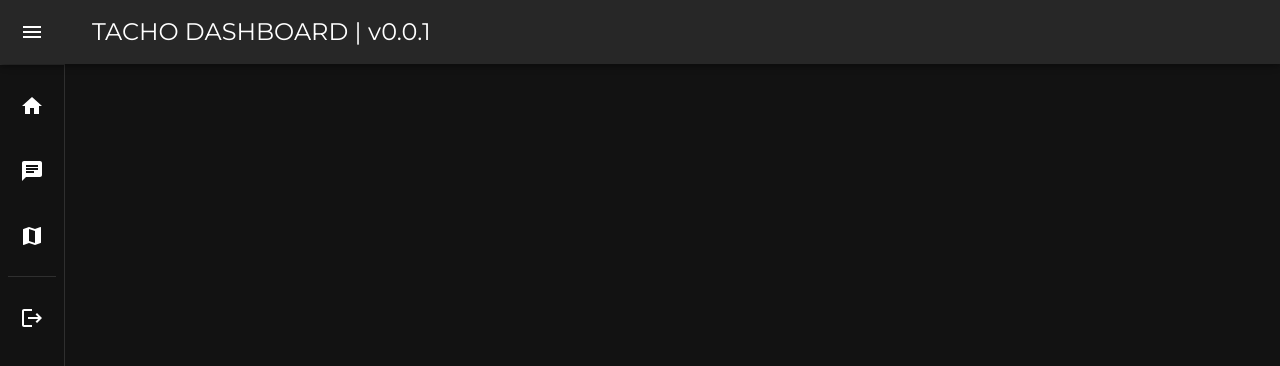
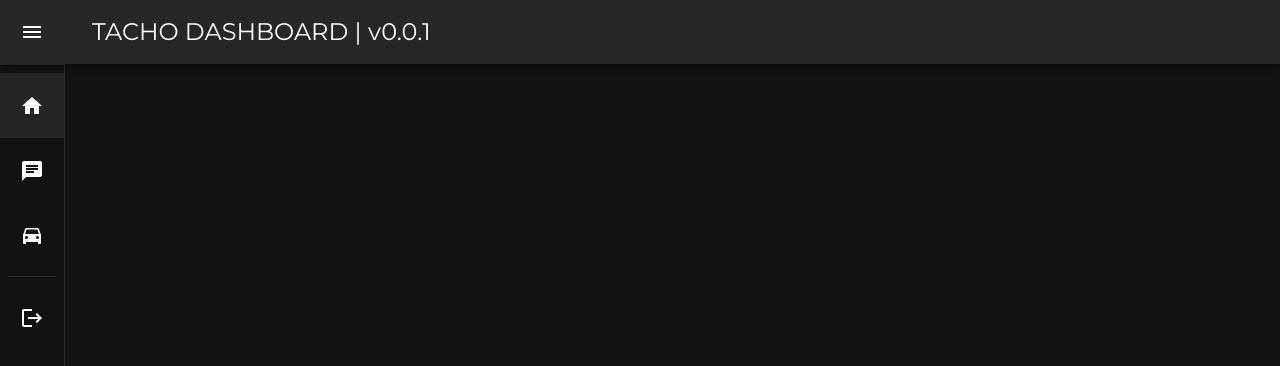
Before and after one commit to TachoApp/dashboard, a React (Vite) app: page / in a window 1280 px wide. Shown: the top 366 px of the page. Built offline with nearby package versions, Linux system fonts and the light colour scheme.

Commit message:
update 4 files and delete 1 file

```diff
--- a/package.json
+++ b/package.json
@@ -15,7 +15,8 @@
     "@mui/icons-material": "^5.15.14",
     "@mui/material": "^5.15.14",
     "react": "^18.2.0",
-    "react-dom": "^18.2.0"
+    "react-dom": "^18.2.0",
+    "react-router-dom": "6"
   },
   "devDependencies": {
     "@types/react": "^18.2.66",
--- a/src/components/private/sidebar.jsx
+++ b/src/components/private/sidebar.jsx
@@ -1,5 +1,6 @@
 import * as React from "react";
 import { styled, useTheme } from "@mui/material/styles";
+import { NavLink, useLocation } from "react-router-dom";
 import Box from "@mui/material/Box";
 import MuiDrawer from "@mui/material/Drawer";
 import MuiAppBar from "@mui/material/AppBar";
@@ -18,7 +19,7 @@ import ListItemIcon from "@mui/material/ListItemIcon";
 import ListItemText from "@mui/material/ListItemText";
 import HomeIcon from "@mui/icons-material/Home";
 import ChatIcon from "@mui/icons-material/Chat";
-import MapIcon from "@mui/icons-material/Map";
+import DriveEtaIcon from "@mui/icons-material/DriveEta";
 import LogoutIcon from "@mui/icons-material/Logout";
 
 const drawerWidth = 240;
@@ -90,6 +91,7 @@ const Drawer = styled(MuiDrawer, {
 
 export const SideBar = () => {
   const theme = useTheme();
+  const location = useLocation();
   const [open, setOpen] = React.useState(false);
 
   const handleDrawerOpen = () => {
@@ -105,14 +107,17 @@ export const SideBar = () => {
       {
         name: "INICIO",
         icon: <HomeIcon />,
+        to: "/",
       },
       {
         name: "CHAT",
         icon: <ChatIcon />,
+        to: "/chat",
       },
       {
-        name: "MAPA",
-        icon: <MapIcon />,
+        name: "CONDUCTORES",
+        icon: <DriveEtaIcon />,
+        to: "/conductores",
       },
     ],
     second: [
@@ -158,31 +163,27 @@ export const SideBar = () => {
         <Divider />
         <List>
           {sections.first.map((sf, index) => (
+            <NavLink
+              to={sf.to}
+              style={({ isActive }) => ({
+                color: "inherit",
+                textDecoration: "none",
+              })}
+            >
               <ListItem key={index} disablePadding sx={{ display: "block" }}>
                 <ListItemButton
                   sx={{
                     minHeight: 65,
-                  justifyContent: open ? "initial" : "center",
                     px: 2.5,
+                    backgroundColor:
+                      location.pathname === sf.to ? "#252525" : "inherit",
                   }}
                 >
-                <ListItemIcon
-                  sx={{
-                    minWidth: 0,
-                    mr: open ? 3 : "auto",
-                    justifyContent: "center",
-                  }}
-                >
-                  {sf.icon}
-                </ListItemIcon>
-                <ListItemText
-                  primary={
-                    <span style={{ fontWeight: "bold" }}>{sf.name}</span>
-                  }
-                  sx={{ opacity: open ? 1 : 0 }}
-                />
+                  <ListItemIcon>{sf.icon}</ListItemIcon>
+                  <ListItemText primary={sf.name} />
                 </ListItemButton>
               </ListItem>
+            </NavLink>
           ))}
         </List>
         <Divider sx={{ mx: 1 }} />
--- /dev/null
+++ b/src/pages/driver.jsx
@@ -0,0 +1,5 @@
+const DriverPage = () => {
+    return <></>
+}
+
+export default DriverPage
--- a/src/pages/map.jsx
+++ /dev/null
@@ -1,5 +0,0 @@
-const MapPage = () => {
-    return <></>
-}
-
-export default MapPage
--- a/src/routes/private.jsx
+++ b/src/routes/private.jsx
@@ -1,7 +1,22 @@
+import { BrowserRouter, Routes, Route } from 'react-router-dom';
 import { SideBar } from "../components/private/sidebar";
+import HomePage from '../pages/home';
+import ChatPage from '../pages/chat';
+import DriverPage from '../pages/driver';
 
 const PrivateRoutes = () => {
-  return <SideBar />;
+  return (
+    <BrowserRouter>
+      <div style={{ display: 'flex' }}>
+        <SideBar />
+        <Routes>
+          <Route path="/" element={<HomePage />} />
+          <Route path="/chat" element={<ChatPage />} />
+          <Route path="/drivers" element={<DriverPage />} />
+        </Routes>
+      </div>
+    </BrowserRouter>
+  );
 };
 
 export default PrivateRoutes;
```
Also changed, not shown: 1 other file (tests, documents, lock files or other folders). Lines whose indentation alone changed are shown as unchanged.
